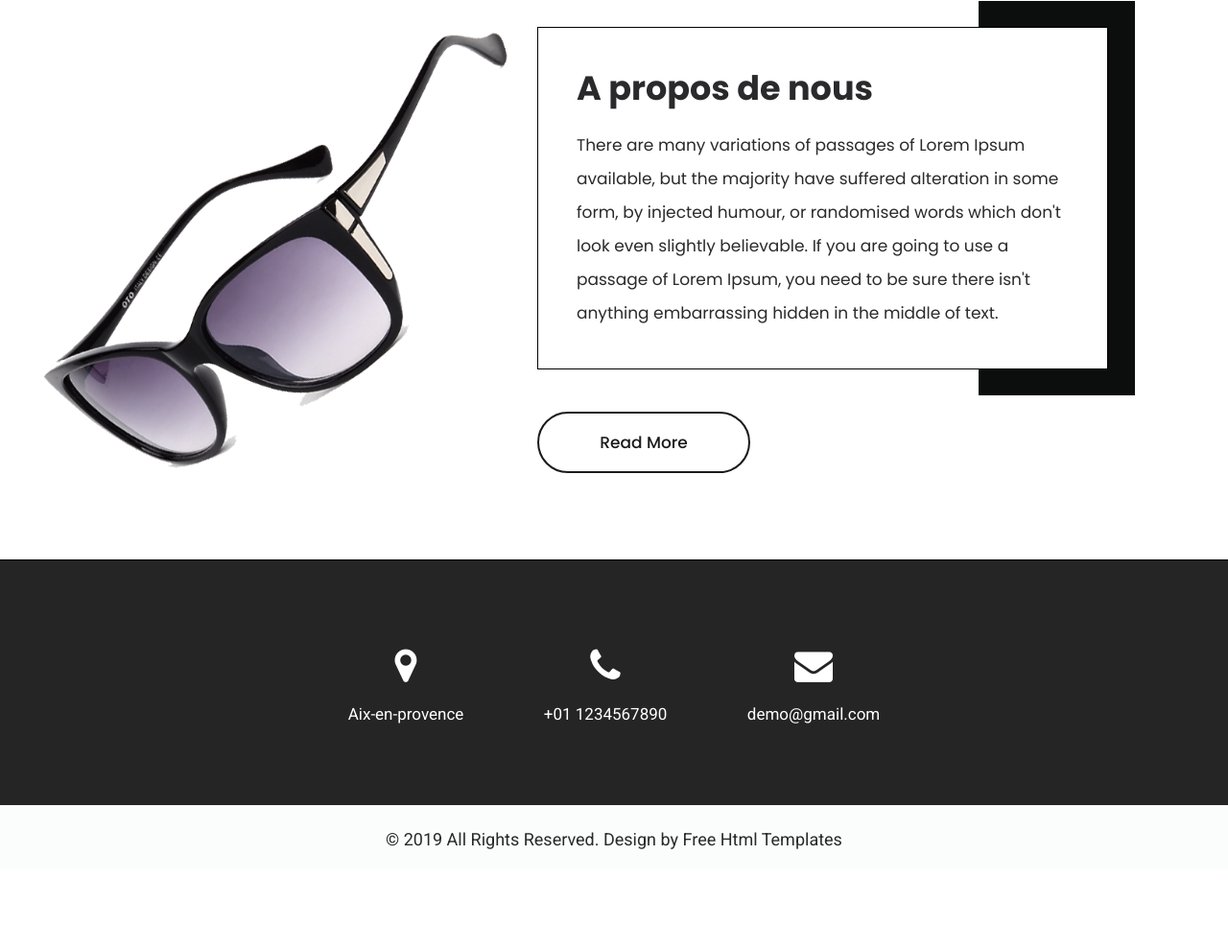
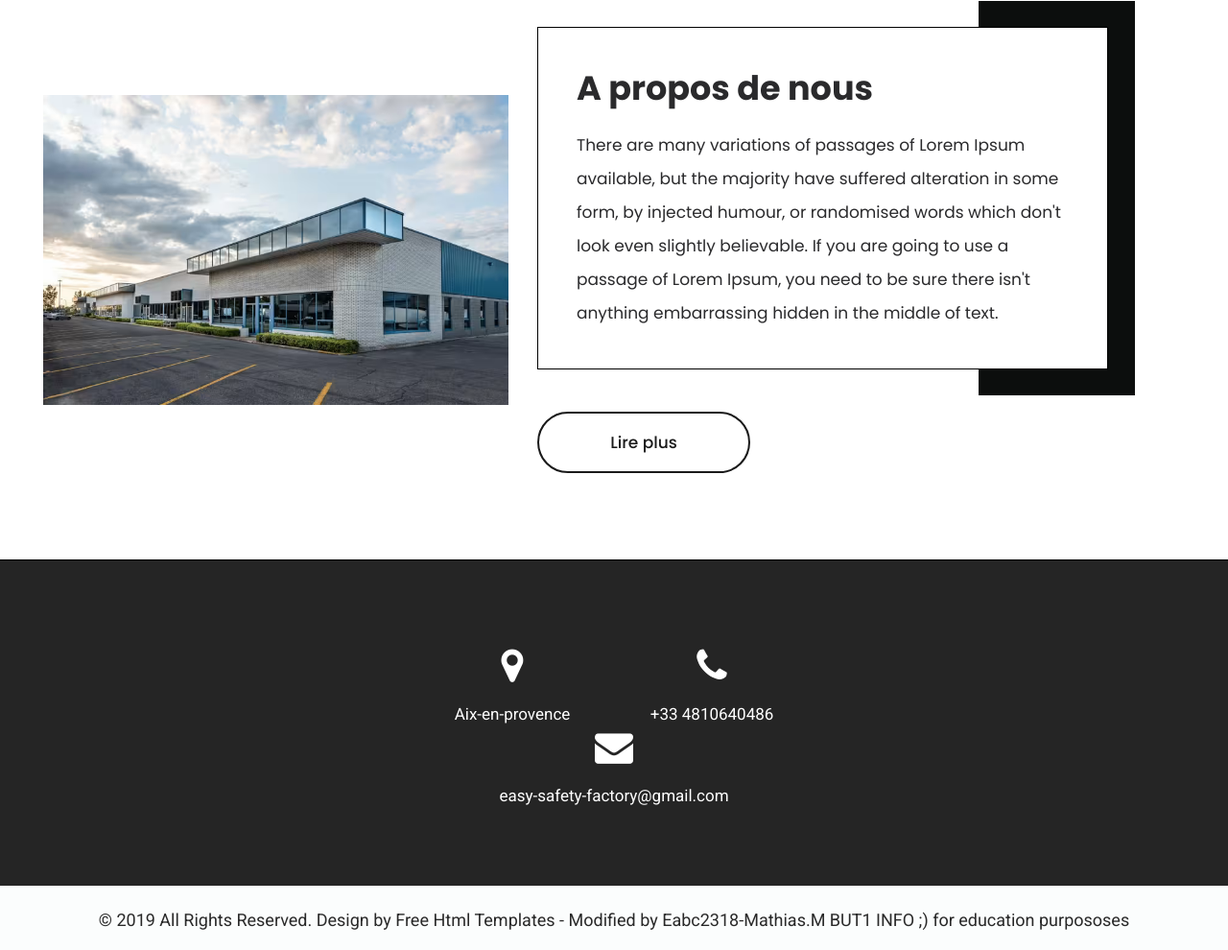
Before and after one commit to eabc2318/easy-safety-factory, a plain HTML site: page about.html in a window 1280 px wide. Shown: the part 291-1281 px from the top of the page at 96% size. Before the commit the page ends 1197 px from the top, so only its background shows below. Drawn offline with nearby package versions, Linux system fonts and the light colour scheme; files whose address does not match are found by name.

Commit message:
dernier commit on espere

```diff
--- a/about.html
+++ b/about.html
@@ -98,7 +98,7 @@
             <div class="row d_flex">
                <div class="col-md-5">
                   <div class="about_img">
-                     <figure><img src="images/about_img.png" alt="#"/></figure>
+                     <figure><img src="images/bat.png" alt="#"/></figure>
                   </div>
                </div>
                <div class="col-md-7">
@@ -106,7 +106,7 @@
                      <h2>A propos de nous</h2>
                      <p>There are many variations of passages of Lorem Ipsum available, but the majority have suffered alteration in some form, by injected humour, or randomised words which don't look even slightly believable. If you are going to use a passage of Lorem Ipsum, you need to be sure there isn't anything embarrassing hidden in the middle of text.</p>
                   </div>
-                  <a class="read_more" href="#">Read More</a>
+                  <a class="read_more" href="#">Lire plus</a>
                </div>
             </div>
          </div>
@@ -120,8 +120,8 @@
                   <div class="col-md-8 offset-md-2">
                      <ul class="location_icon">
                         <li><a href="#"><i class="fa fa-map-marker" aria-hidden="true"></i></a><br>Aix-en-provence</li>
-                        <li><a href="#"><i class="fa fa-phone" aria-hidden="true"></i></a><br> +01 1234567890</li>
-                        <li><a href="#"><i class="fa fa-envelope" aria-hidden="true"></i></a><br> demo@gmail.com</li>
+                        <li><a href="#"><i class="fa fa-phone" aria-hidden="true"></i></a><br> +33 4810640486</li>
+                        <li><a href="#"><i class="fa fa-envelope" aria-hidden="true"></i></a><br> easy-safety-factory@gmail.com</li>
                      </ul>
                   </div>
                </div>
@@ -130,7 +130,7 @@
                <div class="container">
                   <div class="row">
                      <div class="col-md-12">
-                        <p>© 2019 All Rights Reserved. Design by<a href="https://html.design/"> Free Html Templates</a></p>
+                        <p>© 2019 All Rights Reserved. Design by<a href="https://html.design/"> Free Html Templates</a> - Modified by Eabc2318-Mathias.M BUT1 INFO ;) for education purpososes</p>
                      </div>
                   </div>
                </div>
```
Also changed, not shown: index.html (+1 -1 lines), images/bat.png (added).
